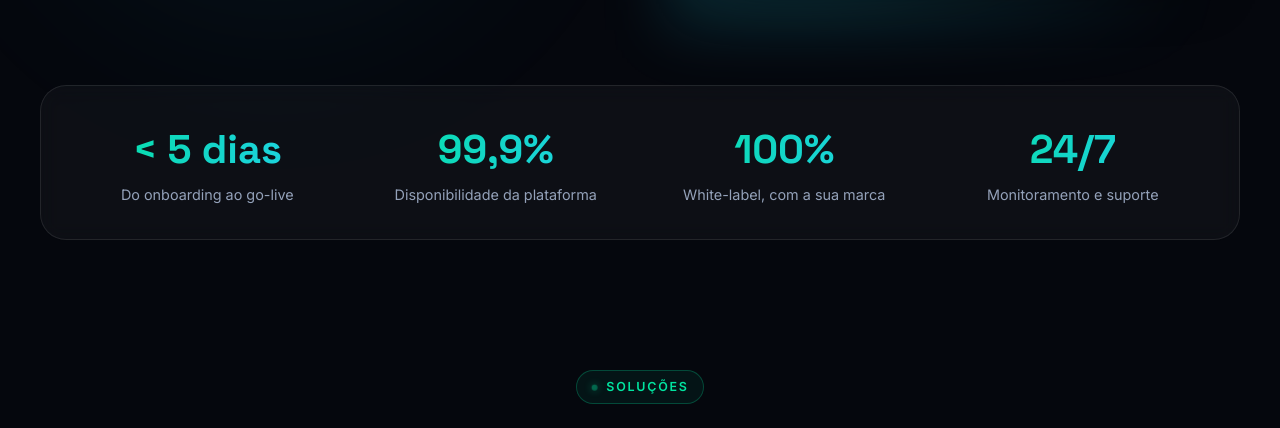
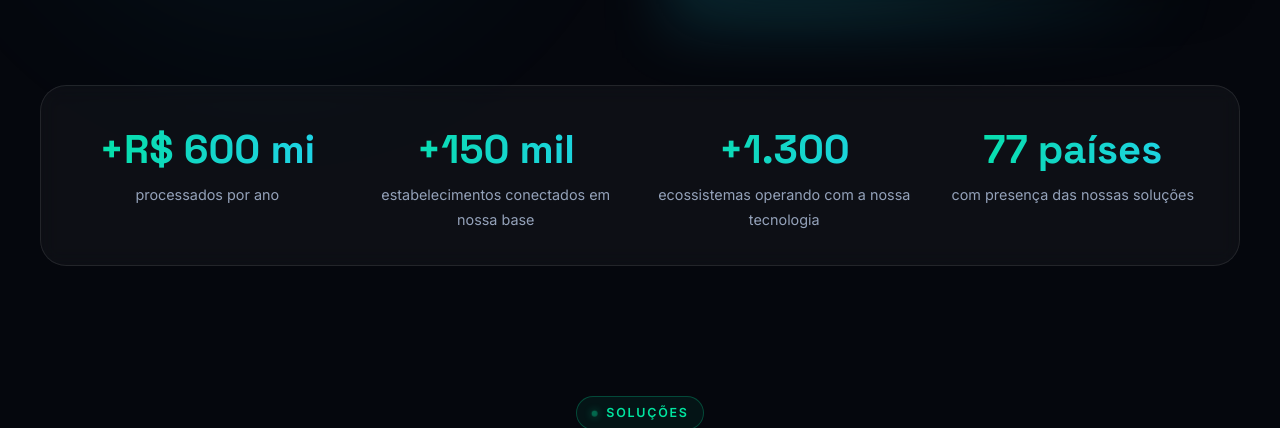
Before and after one commit to unmistake/nexfin, a plain HTML site: page index.html in a window 1280 px wide. Shown: the part 732-1160 px from the top of the page. Drawn offline with Linux system fonts and the light colour scheme.

Commit message:
content: atualiza estatisticas com numeros reais da operacao
Co-Authored-By: Claude Opus 4.8 <noreply@anthropic.com>

```diff
--- a/index.html
+++ b/index.html
@@ -158,20 +158,20 @@
     <section class="stats">
       <div class="container stats__grid">
         <div class="stat reveal">
-          <strong class="stat__num grad-text">&lt; 5 dias</strong>
-          <span class="stat__label">Do onboarding ao go-live</span>
+          <strong class="stat__num grad-text">+R$ 600 mi</strong>
+          <span class="stat__label">processados por ano</span>
         </div>
         <div class="stat reveal" data-delay="80">
-          <strong class="stat__num grad-text">99,9%</strong>
-          <span class="stat__label">Disponibilidade da plataforma</span>
+          <strong class="stat__num grad-text">+150 mil</strong>
+          <span class="stat__label">estabelecimentos conectados em nossa base</span>
         </div>
         <div class="stat reveal" data-delay="160">
-          <strong class="stat__num grad-text">100%</strong>
-          <span class="stat__label">White-label, com a sua marca</span>
+          <strong class="stat__num grad-text">+1.300</strong>
+          <span class="stat__label">ecossistemas operando com a nossa tecnologia</span>
         </div>
         <div class="stat reveal" data-delay="240">
-          <strong class="stat__num grad-text">24/7</strong>
-          <span class="stat__label">Monitoramento e suporte</span>
+          <strong class="stat__num grad-text">77 países</strong>
+          <span class="stat__label">com presença das nossas soluções</span>
         </div>
       </div>
     </section>
```
